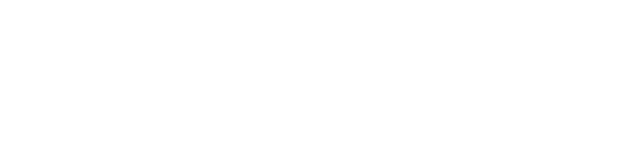
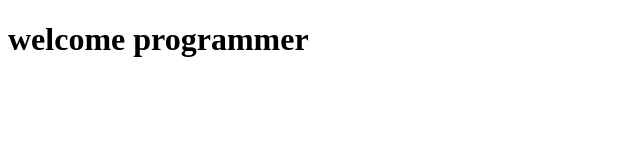
Before and after one commit to nishatsima/second_code, a plain HTML site: page index.html in a window 1280 px wide. Shown: the whole page, without its empty margins (0-640 px from the left). Drawn offline with Linux system fonts and the light colour scheme.

Commit message:
h1 added

```diff
--- a/index.html
+++ b/index.html
@@ -6,6 +6,7 @@
     <title>Document</title>
 </head>
 <body>
+    <h1> welcome programmer</h1>
 
 </body>
 </html>
```
